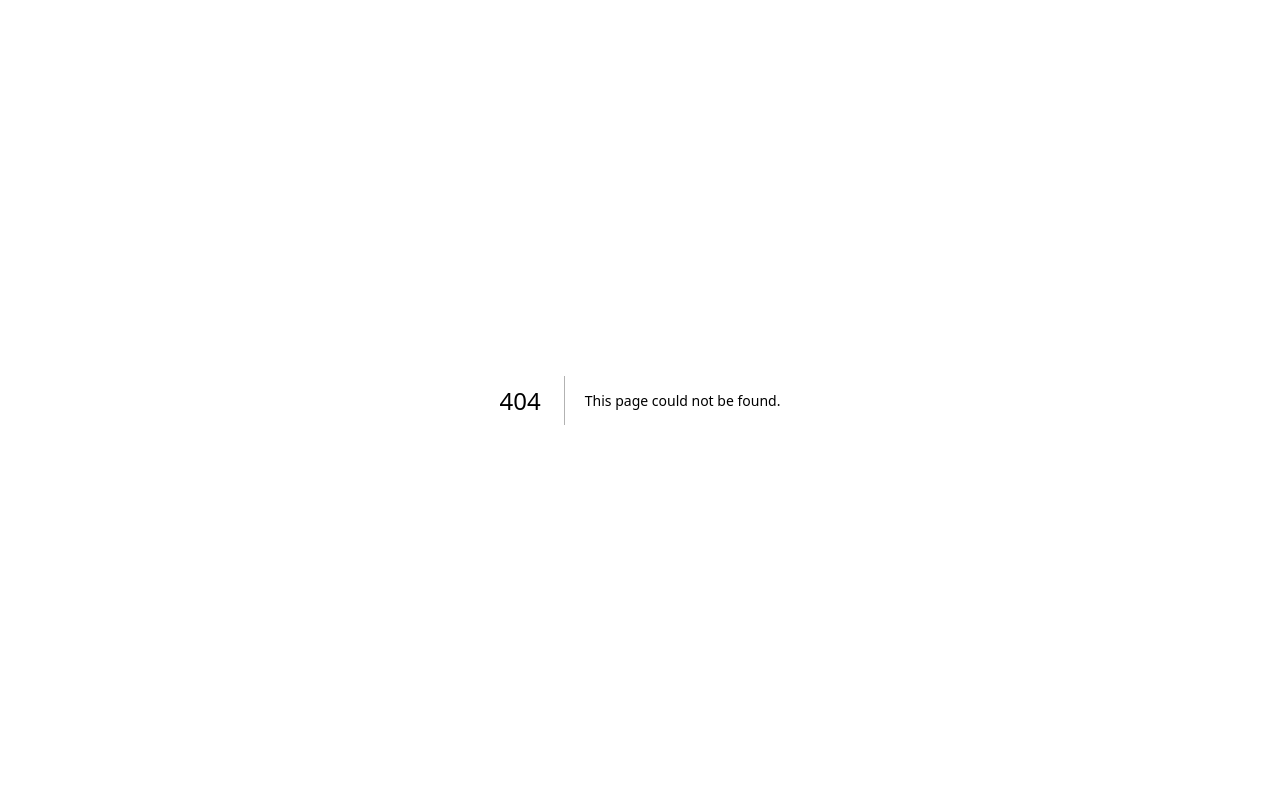
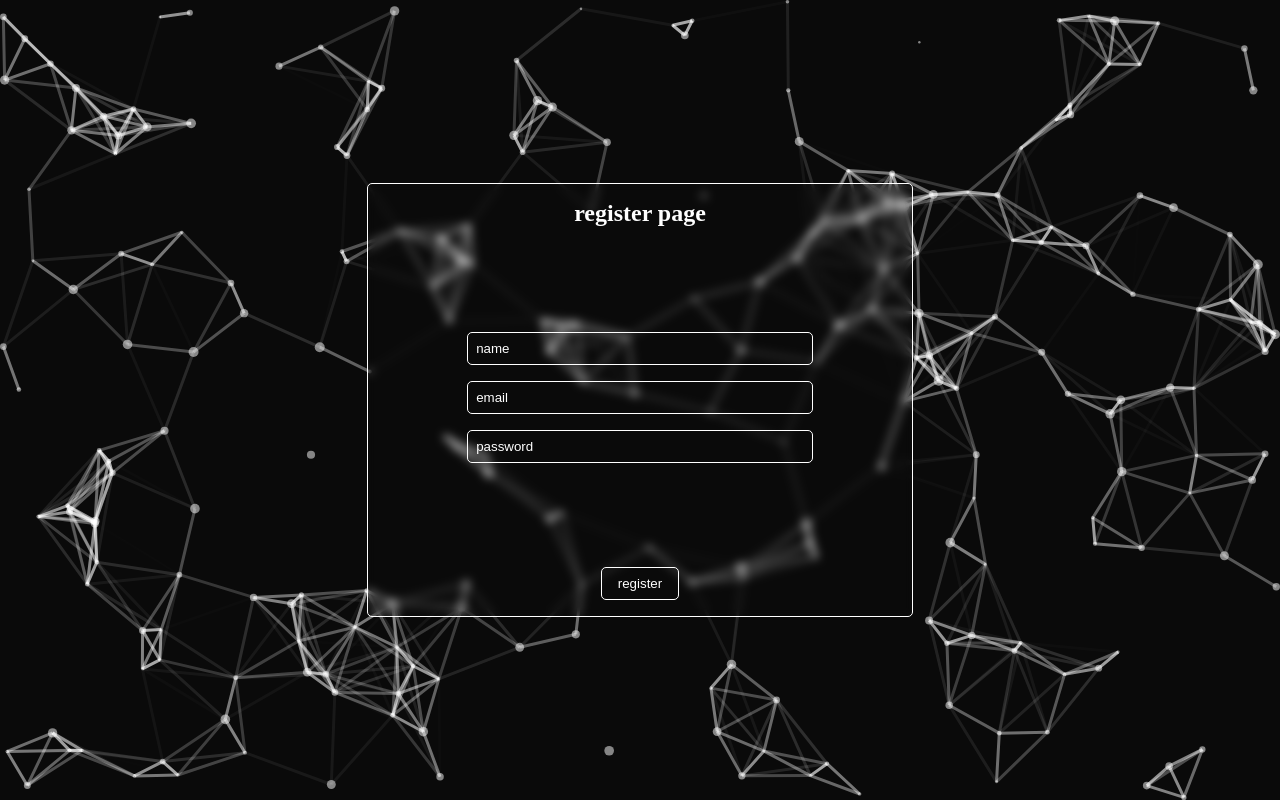
Before and after one commit to mohsen79/shopy, a Next.js app: page /auth/register in a window 1280 px wide. Before the commit this address had no page. Built offline with nearby package versions, Linux system fonts and the light colour scheme.

Commit message:
changing styles & rename lgoin to auth and register

```diff
--- a/app/components/Particles/Particles.tsx
+++ b/app/components/Particles/Particles.tsx
@@ -65,7 +65,7 @@ const App = ({ color, count }: Props) => {
                         color: "#ffffff",
                         distance: 100,
                         enable: true,
-                        opacity: 0.5,
+                        opacity: 0.8,
                         width: 3,
                     },
                     move: {
--- a/pages/login/login.module.scss
+++ b/pages/auth/register.module.scss
@@ -1,4 +1,4 @@
-.login {
+.register {
     width: 100vw;
     height: 100vh;
     display: flex;
@@ -12,7 +12,7 @@
         width: 40%;
         height: 50%;
         border: 1px solid white;
-        backdrop-filter: blur(3px);
+        backdrop-filter: blur(5px);
         border-radius: 5px;
         text-align: center;
         display: flex;
@@ -53,7 +53,7 @@
         }
         input:focus,
         button:focus {
-            border-color: black;
+            border-color: #9d33ff;
         }
     }
 }
--- a/pages/login/index.tsx
+++ b/pages/auth/register.tsx
@@ -1,22 +1,25 @@
-import classes from "./login.module.scss";
+import classes from "./register.module.scss";
 import Particles from '../../app/components/Particles/Particles';
 import { Fragment } from "react";
+import { NextPage } from "next";
 
-export default function Login() {
+const Register: NextPage = () => {
   return (
     <Fragment>
-      <Particles color="#4e0096" count={200} />
-      <div className={classes.login}>
+      <Particles color="#0a0a0a" count={200} />
+      <div className={classes.register}>
         <section className={classes.content}>
-          <h2>login page</h2>
+          <h2>register page</h2>
           <section className={classes.inputs}>
             <input type="text" placeholder="name" />
             <input type="text" placeholder="email" />
             <input type="password" placeholder="password" />
           </section>
-          <button>login</button>
+          <button>register</button>
         </section>
       </div>
     </Fragment>
   );
 }
+
+export default Register
--- a/styles/globals.scss
+++ b/styles/globals.scss
@@ -1,4 +1,4 @@
-@import "../pages/login/login.module.scss";
+@import "../pages/auth/register.module.scss";
 * {
     margin: 0;
     padding: 0;
```
